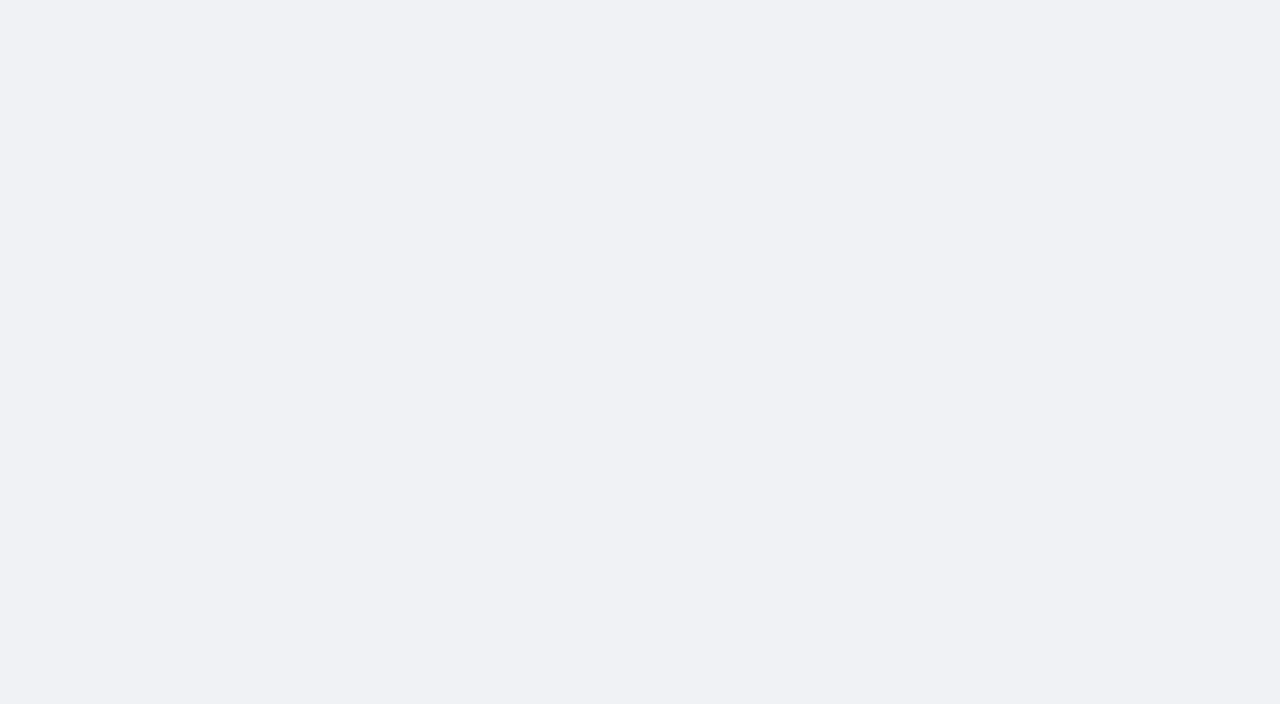
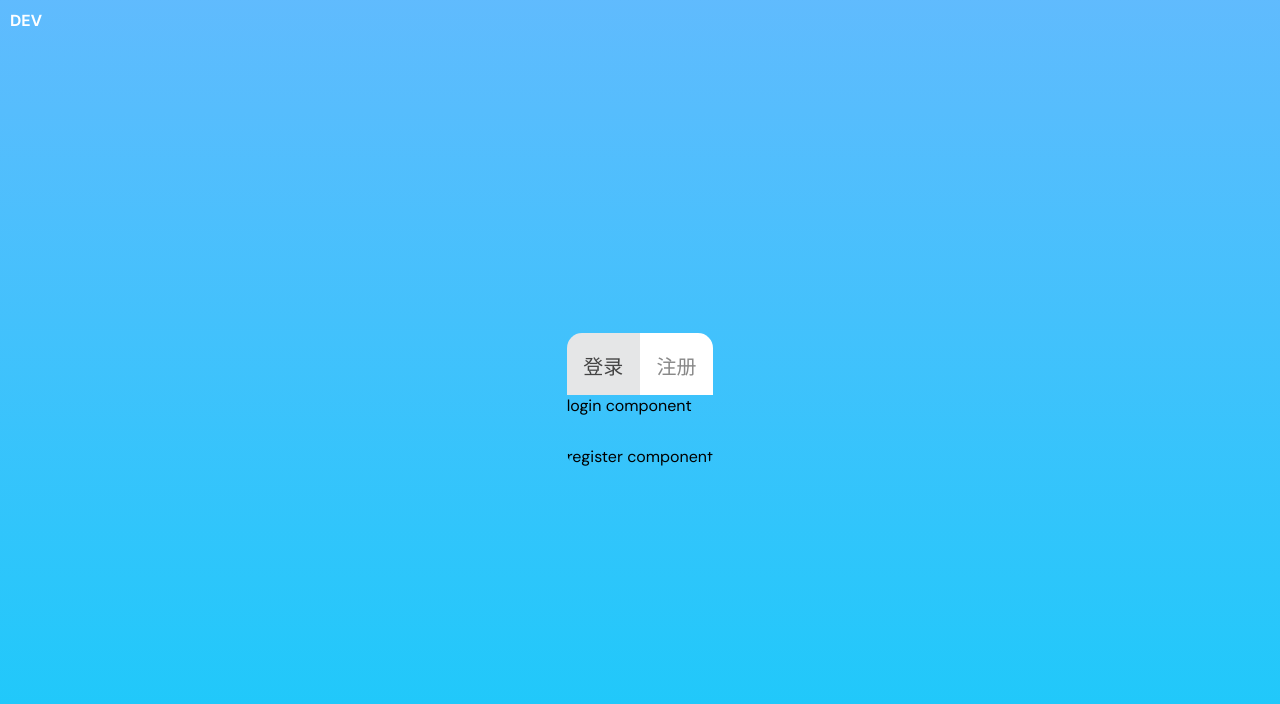
Before and after one commit to ASElieen/social-fe, a React (Create React App) app: page / in a window 1280 px wide. Shown: the top 704 px of the page. Built offline with nearby package versions, Linux system fonts and the light colour scheme.

Commit message:
feat:(auth)添加注册登录页面基本模板和路由

```diff
--- a/src/App.js
+++ b/src/App.js
@@ -1,9 +1,13 @@
-import './App.scss'
+import './App.scss';
+import { BrowserRouter } from 'react-router-dom';
+import { AppRouter } from './router';
 
 function App() {
   return (
     <div className="App">
-
+      <BrowserRouter>
+        <AppRouter />
+      </BrowserRouter>
     </div>
   );
 }
--- /dev/null
+++ b/src/pages/auth/AuthIndex.js
@@ -0,0 +1,3 @@
+import AuthTabs from "./auth-tabs/AuthTabs";
+
+export { AuthTabs }
--- /dev/null
+++ b/src/pages/auth/auth-tabs/AuthTabs.js
@@ -0,0 +1,28 @@
+import React from 'react';
+import './AuthTabs.scss';
+
+const AuthTabs = () => {
+    return (
+        <div className="container-wrapper">
+            <div className="environment">DEV</div>
+            <div className="container-wrapper-auth">
+                <div className="tabs">
+                    <div className="tabs-auth">
+                        <ul className="tab-group">
+                            <li className="tab active">
+                                <button className="login">登录</button>
+                            </li>
+                            <li className="tab">
+                                <button className="signup">注册</button>
+                            </li>
+                        </ul>
+                        <div className="tab-item">login component</div>
+                        <div className="tab-item">register component</div>
+                    </div>
+                </div>
+            </div>
+        </div>
+    );
+};
+
+export default AuthTabs;
--- /dev/null
+++ b/src/pages/auth/auth-tabs/AuthTabs.scss
@@ -0,0 +1,90 @@
+.container-wrapper {
+  width: 100vw;
+  min-height: 100vh;
+  display: grid;
+  justify-content: center;
+  align-content: center;
+  padding: 15px;
+  background-repeat: no-repeat;
+  background-size: cover;
+  background-position: center;
+  position: relative;
+  z-index: 1;
+
+  .environment {
+    position: absolute;
+    padding: 10px;
+    color: var(--white-1);
+    font-weight: 900;
+  }
+
+  &::before {
+    content: '';
+    display: block;
+    position: absolute;
+    z-index: -1;
+    width: 100%;
+    height: 100%;
+    top: 0;
+    left: 0;
+    background: linear-gradient(to bottom, var(--primary-1), var(--primary-2));
+    opacity: 0.9;
+  }
+
+  &-auth {
+    display: flex;
+    justify-content: center;
+    flex-direction: column;
+    text-align: left;
+
+    .tabs {
+      margin: 30px auto;
+      max-width: 500px;
+      overflow: hidden;
+      position: relative;
+      padding: 0;
+      border-top-left-radius: 15px;
+      border-top-right-radius: 15px;
+      border-bottom-right-radius: 15px;
+      border-bottom-left-radius: 15px;
+
+      .tab-group {
+        list-style: none;
+        padding: 0;
+        margin: 0;
+
+        .active button {
+          background: var(--white-3);
+          color: var(--gray-2);
+        }
+
+        li button,
+        .forgot-password,
+        .reset-password {
+          display: block;
+          text-decoration: none;
+          padding: 15px;
+          background: var(--white-1);
+          color: var(--gray-1);
+          font-size: 20px;
+          float: left;
+          width: 50%;
+          border: none;
+          text-align: center;
+          border-top: 3px solid transparent;
+          transition: all 0.4s ease-in-out;
+        }
+      }
+
+      .tab-item {
+        padding: 30px 0 0;
+      }
+
+      .tabs-forgot-password {
+        height: 240px;
+        border-bottom-right-radius: 15px;
+        border-bottom-left-radius: 15px;
+      }
+    }
+  }
+}
--- /dev/null
+++ b/src/router.js
@@ -0,0 +1,12 @@
+import { AuthTabs } from "./pages/auth/AuthIndex"
+import { useRoutes } from "react-router-dom"
+
+export const AppRouter = () => {
+    const elements = useRoutes([
+        {
+            path: '/',
+            element: <AuthTabs />
+        }
+    ])
+    return elements
+}
```
Also changed, not shown: package.json (+8 -0 lines), .eslintrc.json, 1 other file (tests, documents, lock files or other folders).
